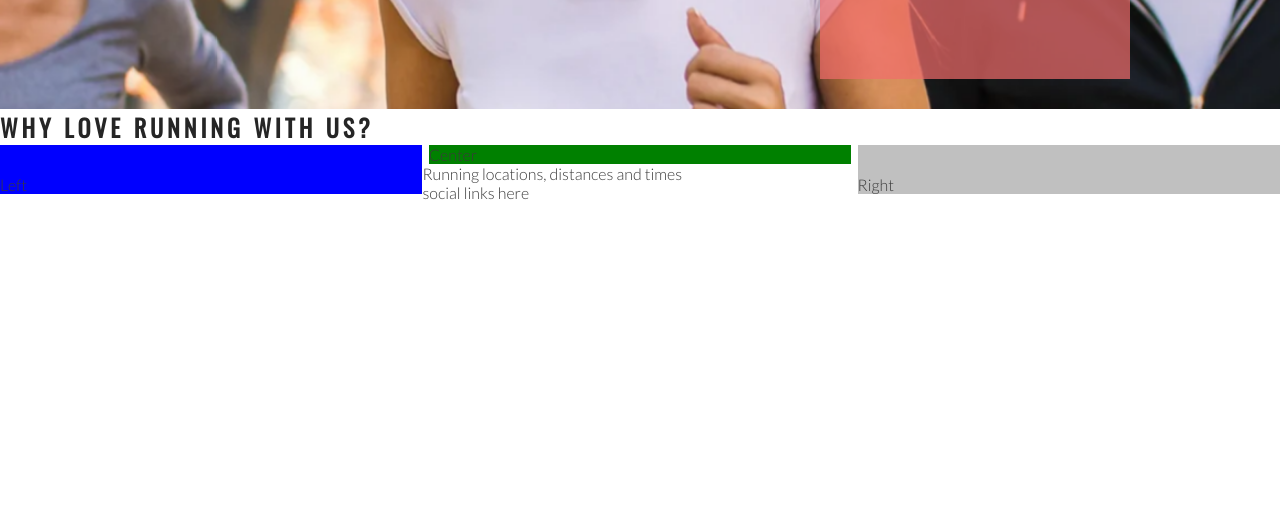
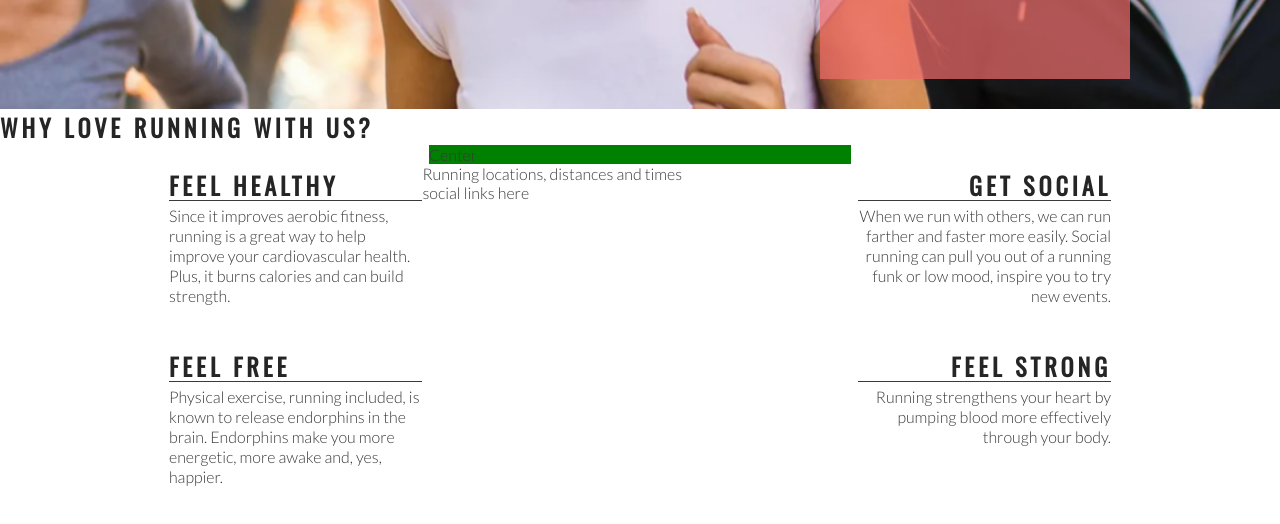
Before and after one commit to JayODonoghue/love-running, a plain HTML site: page index.html in a window 1280 px wide. Shown: the part 566-1090 px from the top of the page. Before the commit the page ends 800 px from the top, so only its background shows below. Drawn offline with nearby package versions, Linux system fonts and the light colour scheme.

Commit message:
Add right about section content and style

```diff
--- a/assets/css/style.css
+++ b/assets/css/style.css
@@ -124,13 +124,12 @@ h1, h2 {
     padding-top: 30px;
     width: 33%;
     float: left;
-    background-color: blue;
 }
+
 #right-about {
     padding-top: 30px;
     width: 33%;
     float: right;
-    background-color: silver;
 }
 
 #center-about {
@@ -138,3 +137,33 @@ h1, h2 {
     margin: 0 auto;
     background-color: green;
 }
+
+hr {
+    border-top: 1px solid #3a3a3a;
+    width: 100%;
+    margin: 5px 0;
+}
+
+.left-about-heading {
+    width: 60%;
+    float: right;
+    line-height: 20px;
+    clear: both;
+    margin-bottom: 50px;
+}
+
+.right-about-heading {
+    width: 60%;
+    float: left;
+    line-height: 20px;
+    clear: both;
+    margin-bottom: 50px;
+}
+
+.right-about-heading h2 {
+    text-align: right;
+}
+
+.right-about-heading p {
+    text-align: right;
+}
--- a/index.html
+++ b/index.html
@@ -40,8 +40,38 @@
     </section>
     <section id="club ethos">
         <h1>Why Love Running With Us?</h1>
-        <div id="left-about">Left</div>
-        <div id="right-about">Right</div>
+        <div id="left-about">
+            <div class="left-about-heading">
+                <h2>Feel Healthy</h2>
+                <hr>
+                <p>
+                    Since it improves aerobic fitness, running is a great way to help improve your cardiovascular health. Plus, it burns calories and can build strength.
+                </p>
+            </div>
+            <div class="left-about-heading">
+                <h2>Feel Free</h2>
+                <hr>
+                <p>
+                    Physical exercise, running included, is known to release endorphins in the brain. Endorphins make you more energetic, more awake and, yes, happier.
+                </p>
+            </div>
+        </div>
+        <div id="right-about">
+            <div class="right-about-heading">
+                <h2>Get social</h2>
+                <hr>
+                <p>
+                    When we run with others, we can run farther and faster more easily. Social running can pull you out of a running funk or low mood, inspire you to try new events.
+                </p>
+            </div>
+            <div class="right-about-heading">
+                <h2>Feel Strong</h2>
+                <hr>
+                <p>
+                    Running strengthens your heart by pumping blood more effectively through your body.
+                </p>
+            </div>
+        </div>
         <div id="center-about">Center</div>
     </section>
     <section>
```
